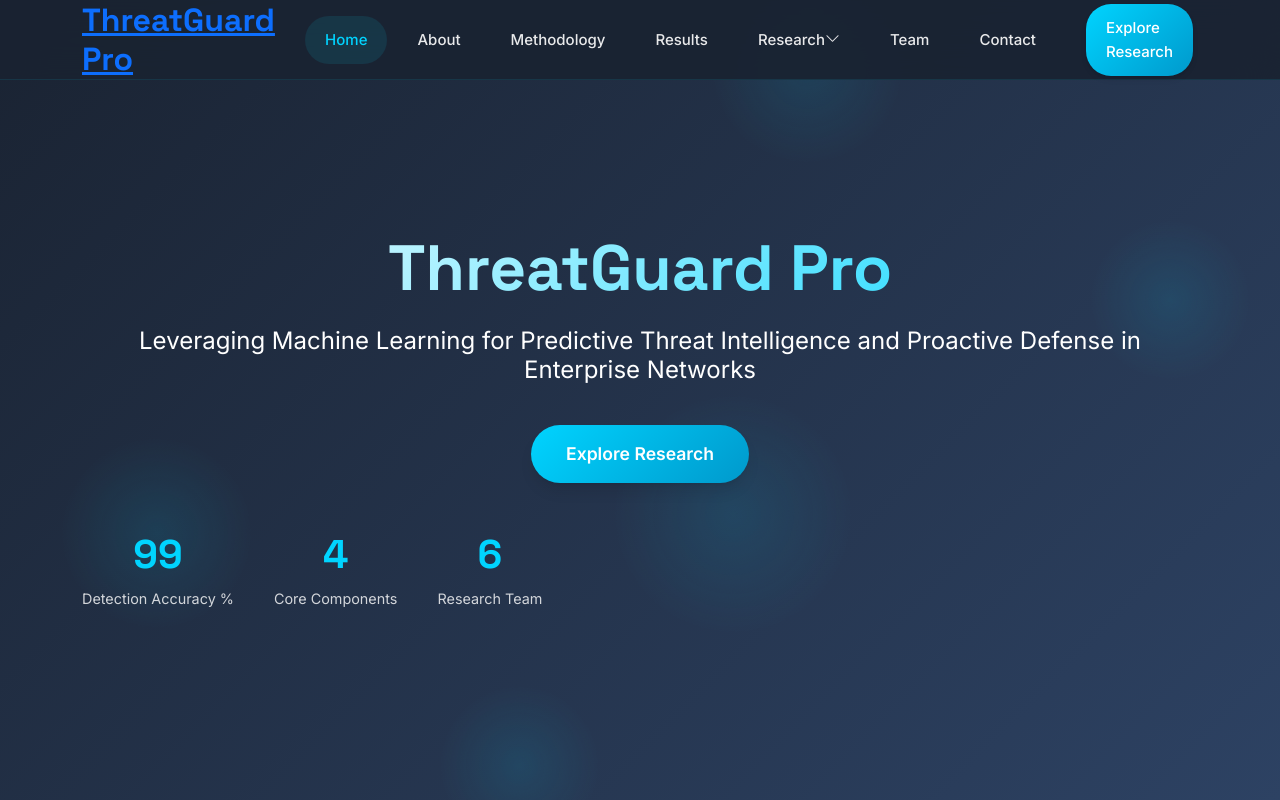
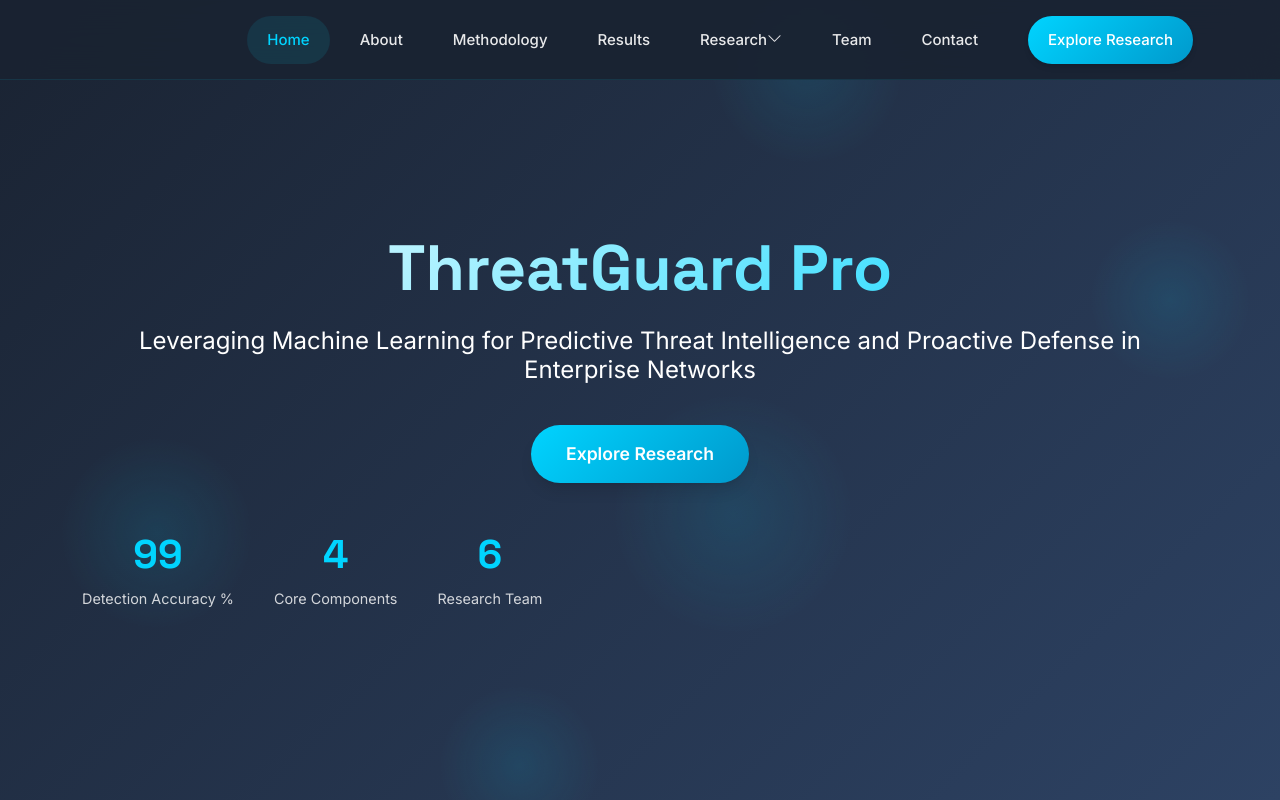
Before and after one commit to NSulaxshayan/threadgurd-pro, a plain HTML site: page index.html in a window 1280 px wide. Shown: the top 800 px of the page. Drawn offline with nearby package versions, Linux system fonts and the light colour scheme.

Commit message:
added changes

```diff
--- a/index.html
+++ b/index.html
@@ -1059,7 +1059,7 @@
     <div class="container">
       <div class="header-container d-flex align-items-center justify-content-between">
         <div class="logo">
-          <h1><a href="#hero"><span>ThreatGuard Pro</span></a></h1>
+          <!-- <h1><a href="#hero"><span>ThreatGuard Pro</span></a></h1> -->
         </div>
 
         <nav class="navbar">
```
